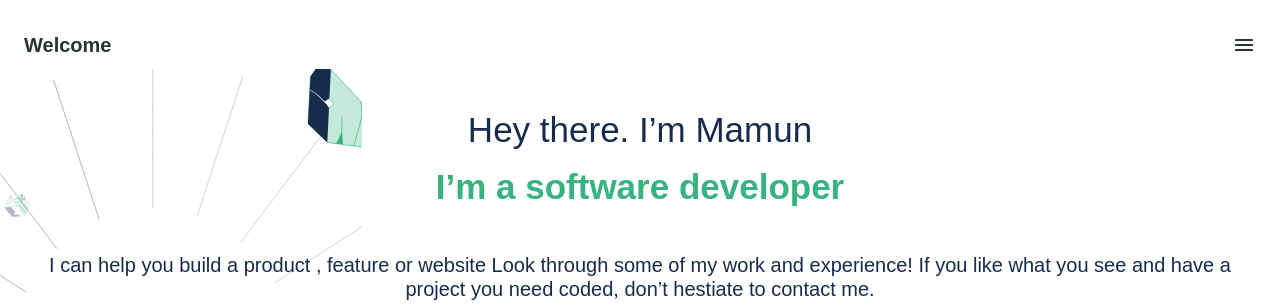
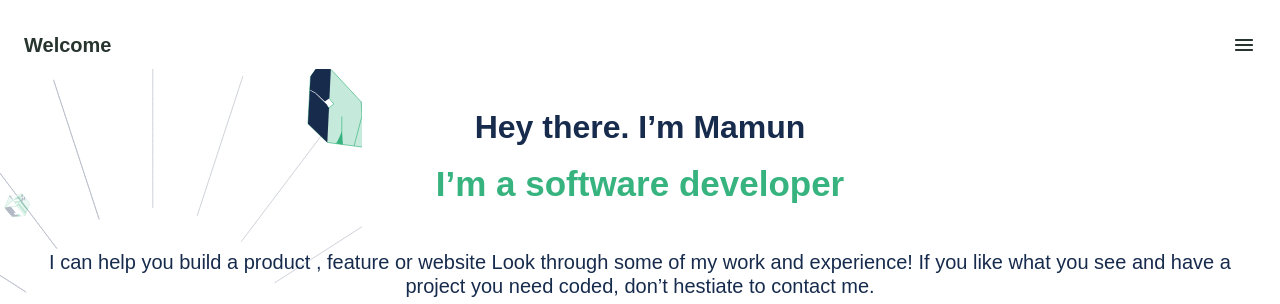
Before and after one commit to dev-mamun/microverse-portfolio, a website: page index.html in a window 1280 px wide. Shown: the top 304 px of the page. Drawn offline with Linux system fonts and the light colour scheme.

Commit message:
Change font size

```diff
--- a/assets/css/app.css
+++ b/assets/css/app.css
@@ -150,7 +150,8 @@ h2 {
 
 .intro-heading > h1 {
   margin-bottom: 5px;
-  font-size: 35px !important;
+  font-size: 32px !important;
+  font-weight: 900;
 }
 
 .intro-heading p:nth-child(2) {
```
